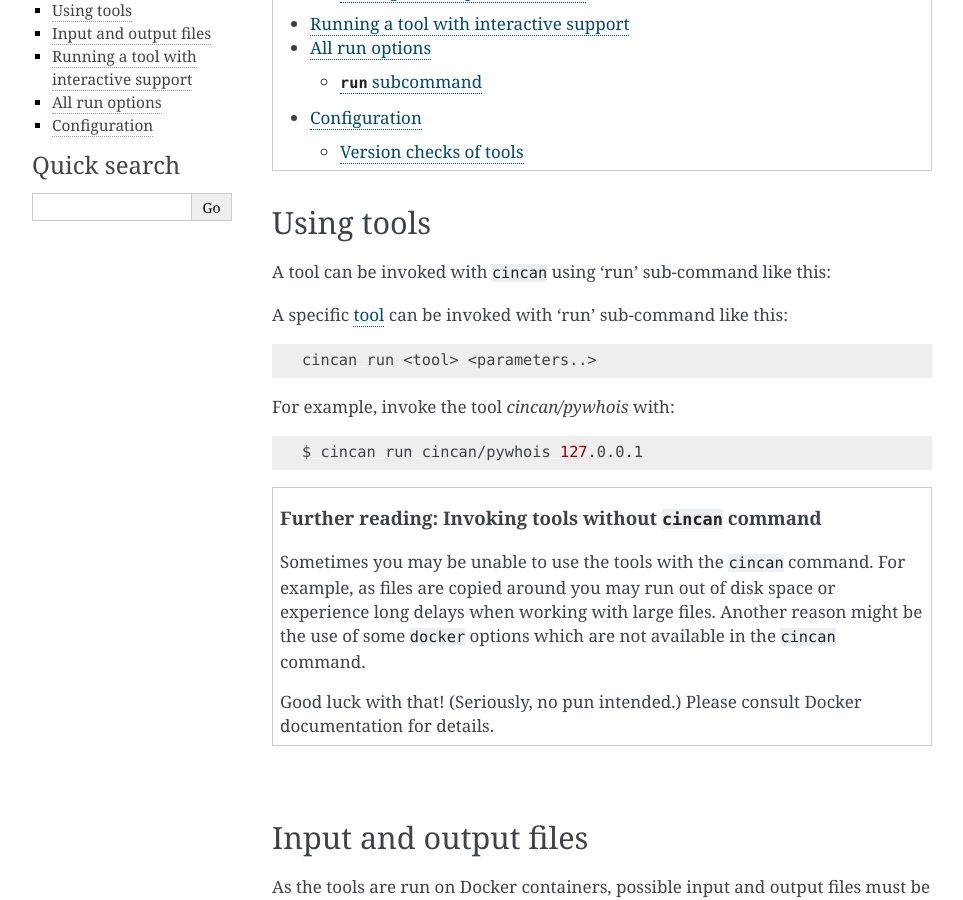
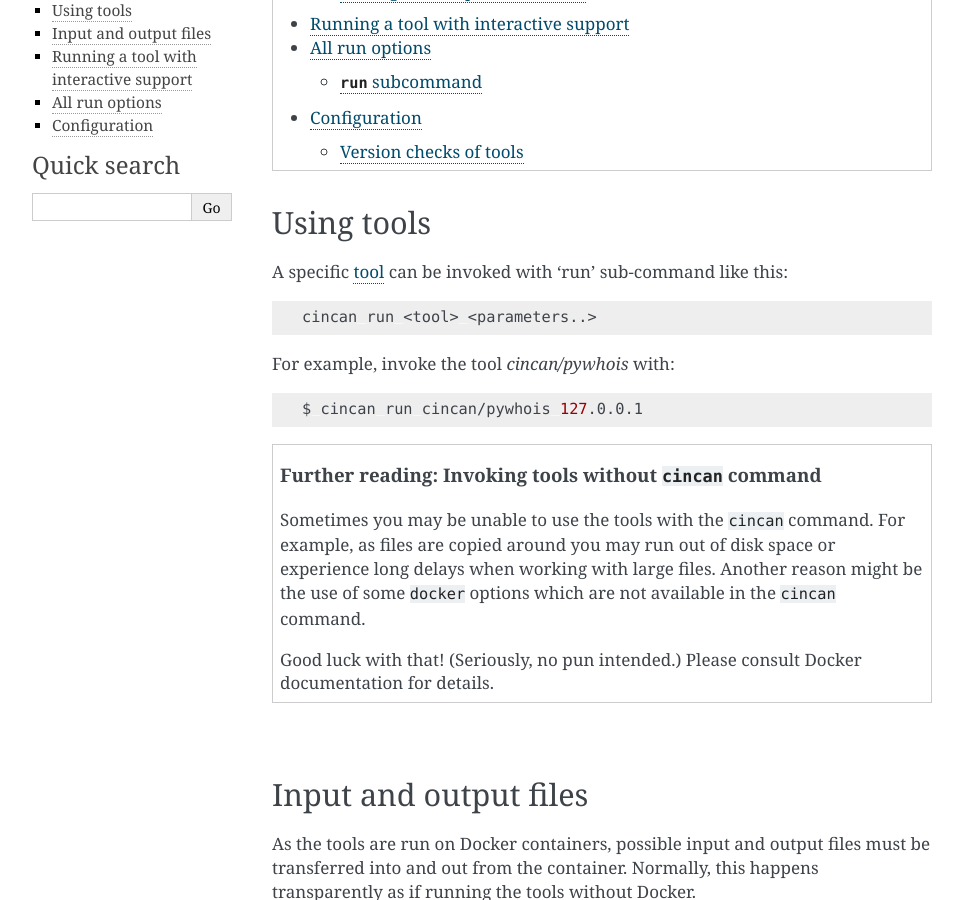
Before and after one commit to cincanproject/cincan-command, a Sphinx documentation site: the page built from docs/advanced_usage.rst, in a window 1280 px wide and 900 px high, scrolled down 333 px. Shown: the whole window, without its empty margins (148-1111 px from the left). Built offline with Sphinx 7.4.7, drawn with Linux system fonts in a browser that asks for light colours.

Commit message:
Removed obsolete text

```diff
--- a/docs/advanced_usage.rst
+++ b/docs/advanced_usage.rst
@@ -12,8 +12,6 @@
 -----------
 Using tools
 -----------
-
-A tool can be invoked with ``cincan`` using 'run' sub-command like this:
 
 A specific `tool <https://gitlab.com/CinCan/tools>`_ can be invoked with 'run' sub-command like this:
 
```
